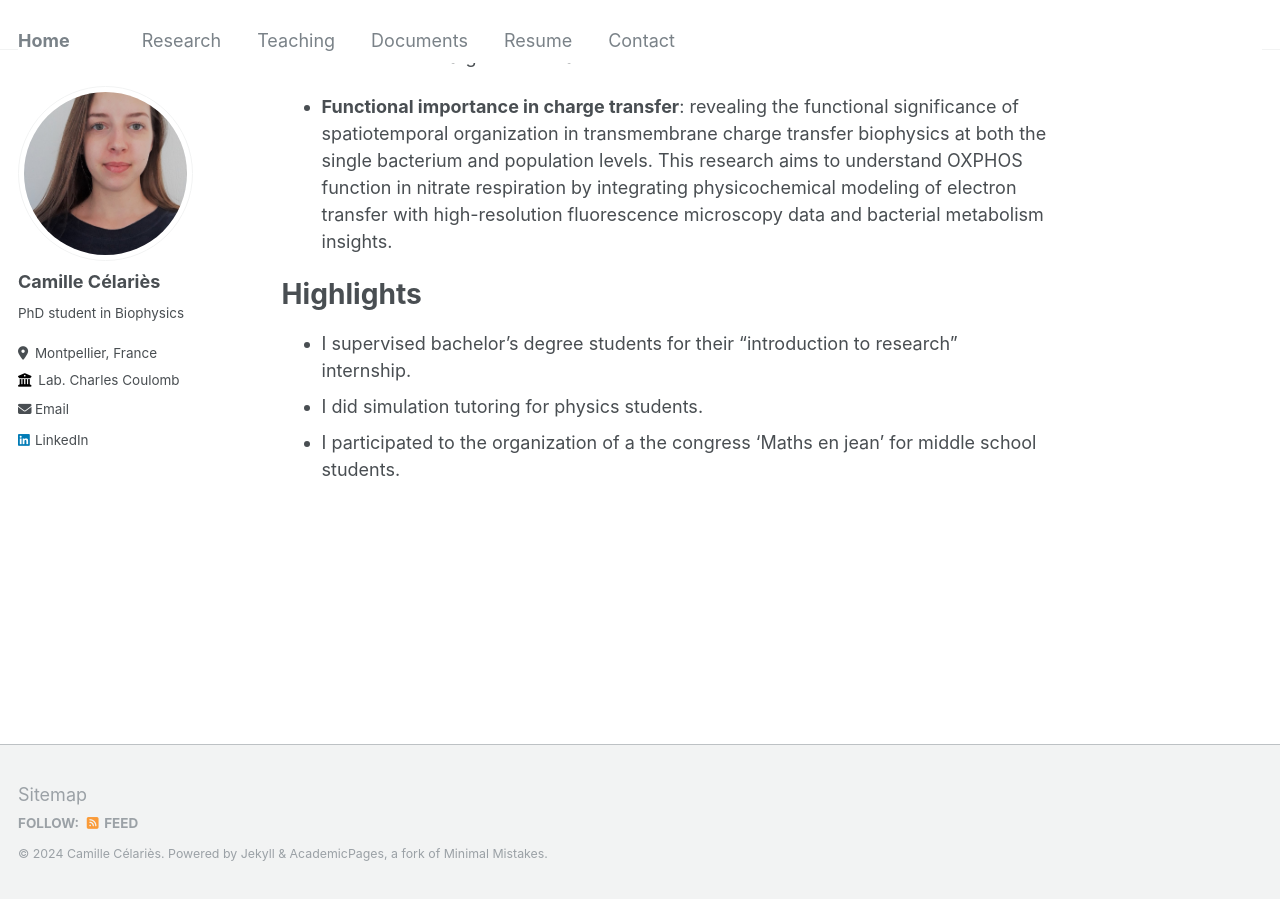
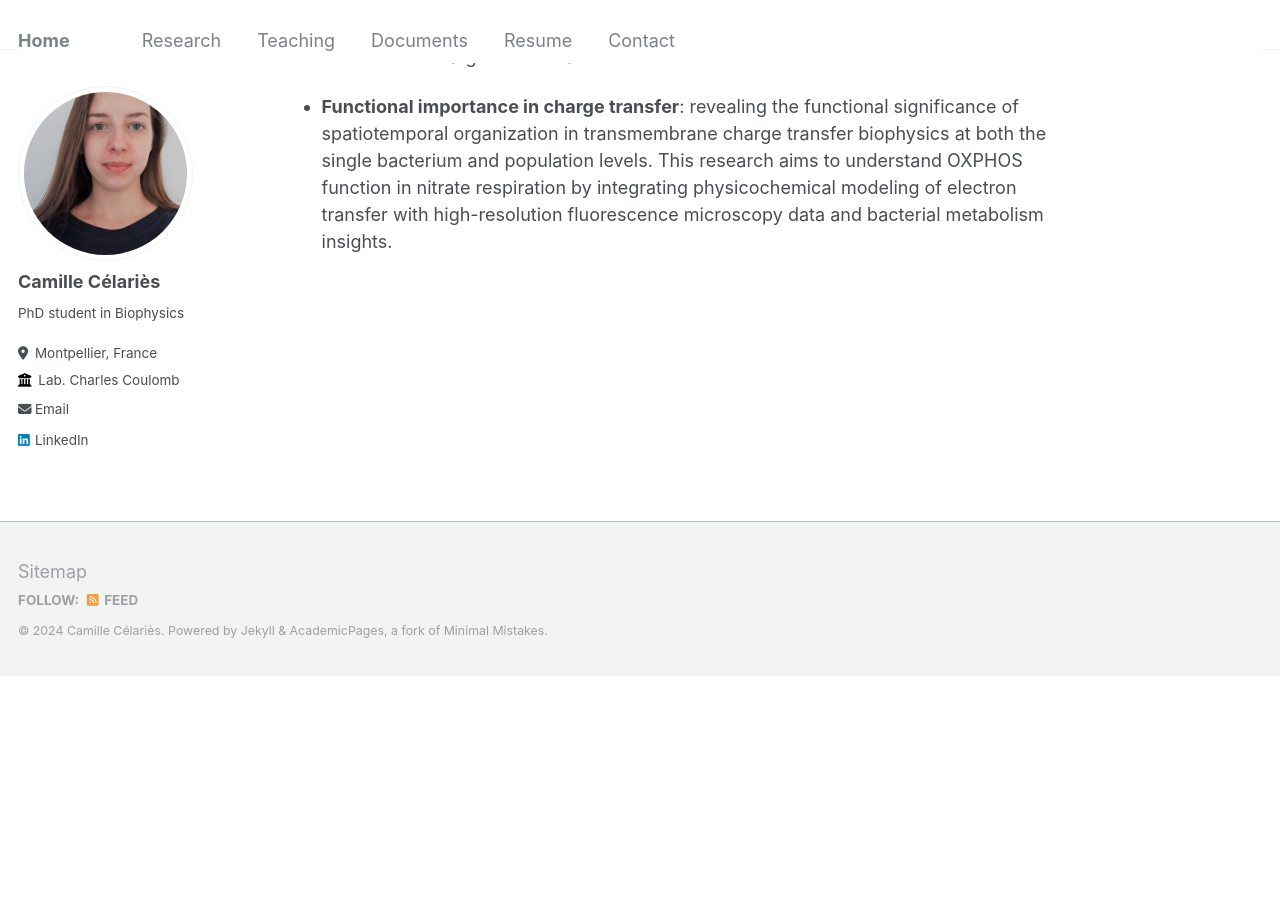
Before and after one commit to camillecelaries/camillecelaries.github.io, a Jekyll site: the page built from _pages/about.md, in a window 1280 px wide and 900 px high, scrolled down 578 px. Built offline with Jekyll 4.4.1, drawn with Linux system fonts in a browser that asks for light colours; after the commit the page ends 1255 px from its top, so only the background shows below that.

Commit message:
Update about.md

```diff
--- a/_pages/about.md
+++ b/_pages/about.md
@@ -22,9 +22,3 @@ My Ph.D. work aims at:
 - <b>Influence of spatial organization on reactivity</b>: investigating how the spatiotemporal organization of OXPHOS complexes and quinone dynamics affect the reactivity of these complexes and contribute to the formation of transmembrane electrochemical gradients. This includes studying organized domain distributions versus dispersed networks of charge sources and sinks.
 
 - <b>Functional importance in charge transfer</b>: revealing the functional significance of spatiotemporal organization in transmembrane charge transfer biophysics at both the single bacterium and population levels. This research aims to understand OXPHOS function in nitrate respiration by integrating physicochemical modeling of electron transfer with high-resolution fluorescence microscopy data and bacterial metabolism insights.
-
-Highlights
-======
-- I supervised bachelor's degree students for their "introduction to research" internship.
-- I did simulation tutoring for physics students.
-- I participated to the organization of a the congress 'Maths en jean' for middle school students.
```
